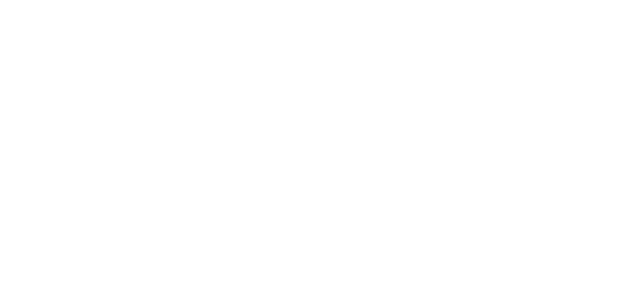
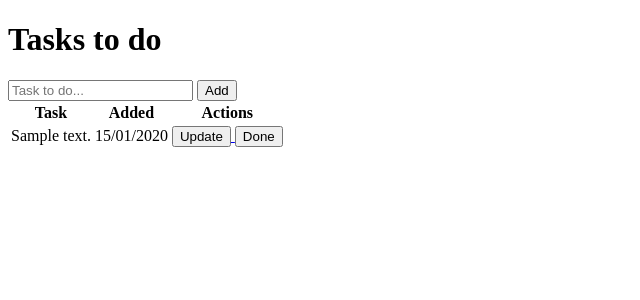
Before and after one commit to AdamWonia/to-do-list-flask, a Flask app: page /tasks in a window 1280 px wide. Before the commit the part shown is empty. Shown: the top 300 px of the page, without its empty margins (0-640 px from the left). Run offline with Flask 2, Linux system fonts and the light colour scheme; tables that the repository leaves empty hold one stand-in row (values such as "Sample post").

Commit message:
index function and databse created, templates base.html, index.html added and changed

```diff
--- a/app.py
+++ b/app.py
@@ -20,8 +20,23 @@ class ToDoList(db.Model):
 
 @app.route('/tasks', methods=['GET', 'POST'])
 def index():
-    return render_template('index.html')
+    if request.method == "POST":
+        task_content = request.form['task_content']
+        if task_content:
+            new_task = ToDoList(task_content=task_content)
+            try:
+                db.session.add(new_task)
+                db.session.commit()
+                return redirect(url_for('index'))
+            except Exception as e:
+                return f"Something went wrong when adding a new task: {e}"
+        else:
+            return redirect(url_for('index'))
+    else:
+        tasks = ToDoList.query.order_by(ToDoList.created).all()
+        return render_template('index.html', tasks=tasks)
 
 
 if __name__ == "__main__":
+    db.create_all()
     app.run(debug=True)
--- a/templates/base.html
+++ b/templates/base.html
@@ -1,10 +1,12 @@
 <!DOCTYPE html>
 <html lang="en">
-  <head>
-      <meta charset="UTF-8">
-      <title>Title</title>
-  </head>
-  <body>
-
-  </body>
+    <head>
+        <meta charset="UTF-8">
+        <meta name="viewport" content="width=device-width, initial-scale=1.0">
+        <link rel="stylesheet" href="{{ url_for('static', filename='css/styles.css') }}" type="text/css"/>
+        {% block head %}  {% endblock %}
+    </head>
+    <body>
+    {% block body %}  {% endblock %}
+    </body>
 </html>
--- a/templates/index.html
+++ b/templates/index.html
@@ -1,10 +1,44 @@
-<!DOCTYPE html>
-<html lang="en">
-<head>
-    <meta charset="UTF-8">
-    <title>Title</title>
-</head>
-<body>
+{% extends 'base.html' %}
 
-</body>
-</html>
+{% block head %}
+    <title>To do list</title>
+{% endblock %}
+
+{% block body %}
+    <div class="center">
+        <h1 class="top-label">Tasks to do</h1>
+        <div class="input-container">
+            <form action="/tasks" method="POST" id="task_form">
+                <input class="input" type="text" name="task_content" placeholder="Task to do..." id="test"/>
+                <button type="submit" form="task_form" class="button">Add</button>
+            </form>
+        </div>
+        {% if tasks|length < 1%}
+            <h1>You are free! There is no tasks to do &#128512;</h1>
+        {% else %}
+            <table class="center">
+                <tr>
+                    <th>Task</th>
+                    <th>Added</th>
+                    <th>Actions</th>
+                </tr>
+                {% for task in tasks %}
+                    {% if not task.status %}
+                        <tr>
+                            <td>{{ task.task_content }}</td>
+                            <td>{{ task.created.strftime('%d/%m/%Y') }}</td>
+                            <td>
+                                <a href="/tasks/update/{{ task.id }}">
+                                    <button id="update">Update</button>
+                                </a>
+                                <a href="/tasks/delete/{{ task.id }}">
+                                    <button id="done">Done</button>
+                                </a>
+                            </td>
+                        </tr>
+                    {% endif %}
+                {% endfor %}
+            </table>
+        {% endif %}
+    </div>
+{% endblock %}
```
Also changed, not shown: templates/update.html (added, +10 -0 lines).
